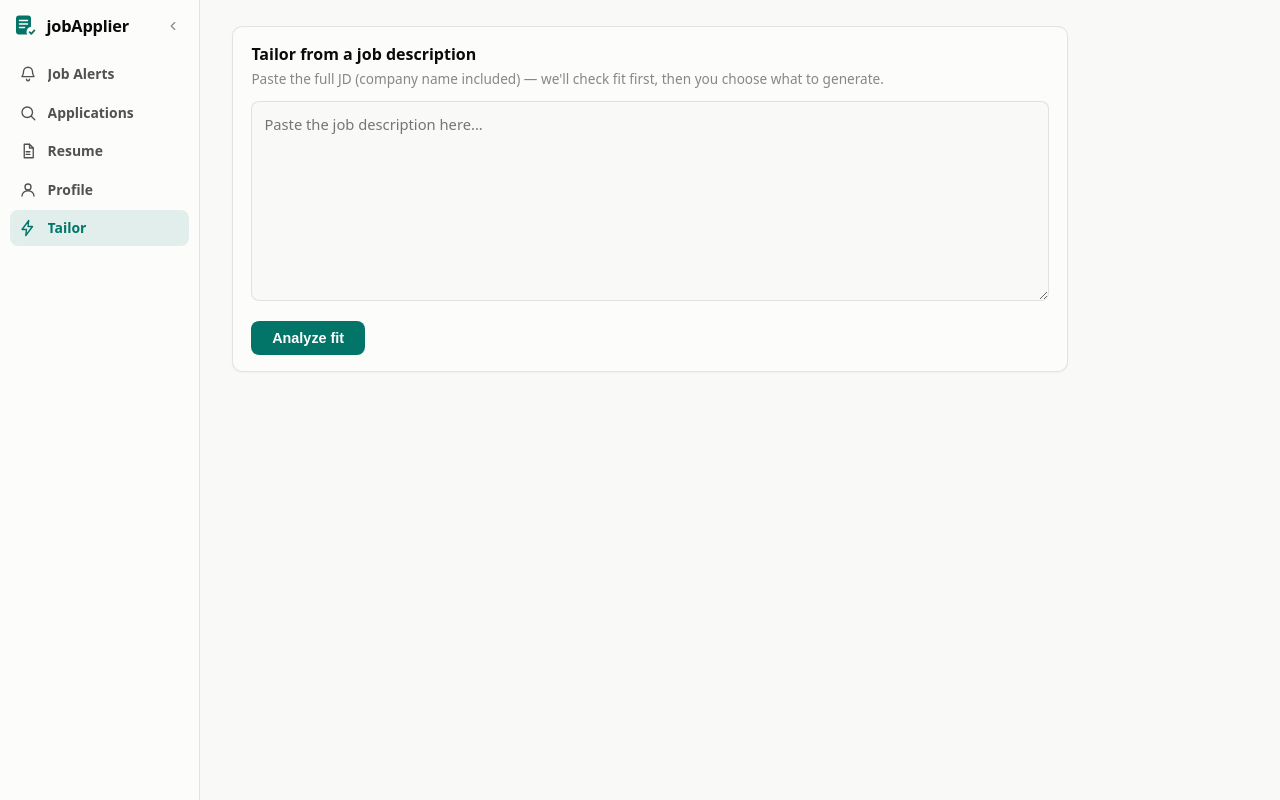
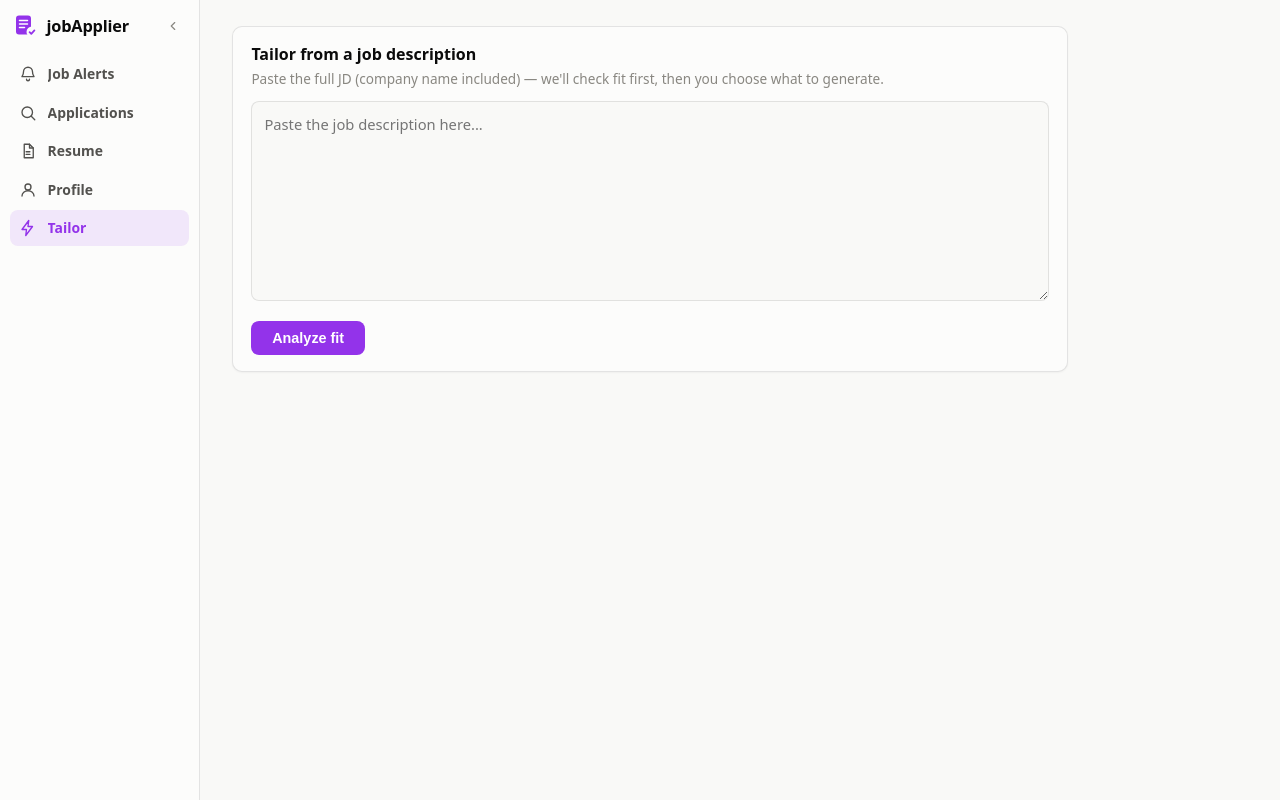
Before and after one commit to bernice511/jobApplier, a Flask app: page / in a window 1280 px wide. Run offline with Flask 3, Linux system fonts and the light colour scheme.

Commit message:
Switch brand accent from teal to plum per user's choice

```diff
--- a/src/jobapplier/webapp/templates/base.html.jinja
+++ b/src/jobapplier/webapp/templates/base.html.jinja
@@ -15,12 +15,11 @@
       --text-muted:  #898781;
       --border:      rgba(11,11,11,0.10);
       --gridline:    #e1e0d9;
-      /* Teal brand accent - same hue family as the dark-mode accent below (just a darker,
+      /* Plum brand accent - same hue family as the dark-mode accent below (just a darker,
          more saturated step for the light surface), so the brand color doesn't switch hues
-         when the theme flips. Validated: OKLCH L=0.505/C=0.090, 5.31:1 vs this page, 5.60:1
-         for white button text. */
-      --accent:      #037568;
-      --accent-wash: rgba(3,117,104,0.10);
+         when the theme flips. 5.11:1 vs this page, 5.38:1 for white button text. */
+      --accent:      #9333ea;
+      --accent-wash: rgba(147,51,234,0.10);
       --button-ink:  #ffffff;
       /* Status colors are fixed/theme-invariant by design (see dark block below) - a status
          never changes hue when the theme flips, only the surface around it does. */
@@ -37,7 +36,7 @@
     @media (prefers-color-scheme: dark) {
       :root {
         color-scheme: dark;
-        /* Teal & Ink dark palette: ultra-dark teal-black with a bright cyan/teal accent. */
+        /* Plum & Ink dark palette: ultra-dark teal-black base with a bright violet accent. */
         --page:        #0c1618;
         --surface:     #142226;
         --text-1:      #eaf4f3;
@@ -45,11 +44,11 @@
         --text-muted:  #7e9997;
         --border:      rgba(220,245,240,0.10);
         --gridline:    #203536;
-        --accent:      #2dd4bf;
-        --accent-wash: rgba(45,212,191,0.16);
-        /* This teal is bright (OKLCH L=0.785) - white text on it is only 1.86:1 (WCAG fail).
-           Dark ink gives 9.86:1, so buttons use the page color as their text instead of
-           white in dark mode specifically. */
+        --accent:      #c084fc;
+        --accent-wash: rgba(192,132,252,0.16);
+        /* This violet is bright - white text on it is only 2.64:1 (WCAG fail). Dark ink
+           gives much better contrast, so buttons use the page color as their text instead
+           of white in dark mode specifically. */
         --button-ink:  var(--page);
         --good:        #0ca30c;
         --warning:     #fab219;
```
Also changed, not shown: extension/panel.css (+8 -8 lines), extension/icons/icon128.png, extension/icons/icon16.png, extension/icons/icon32.png, extension/icons/icon48.png.
